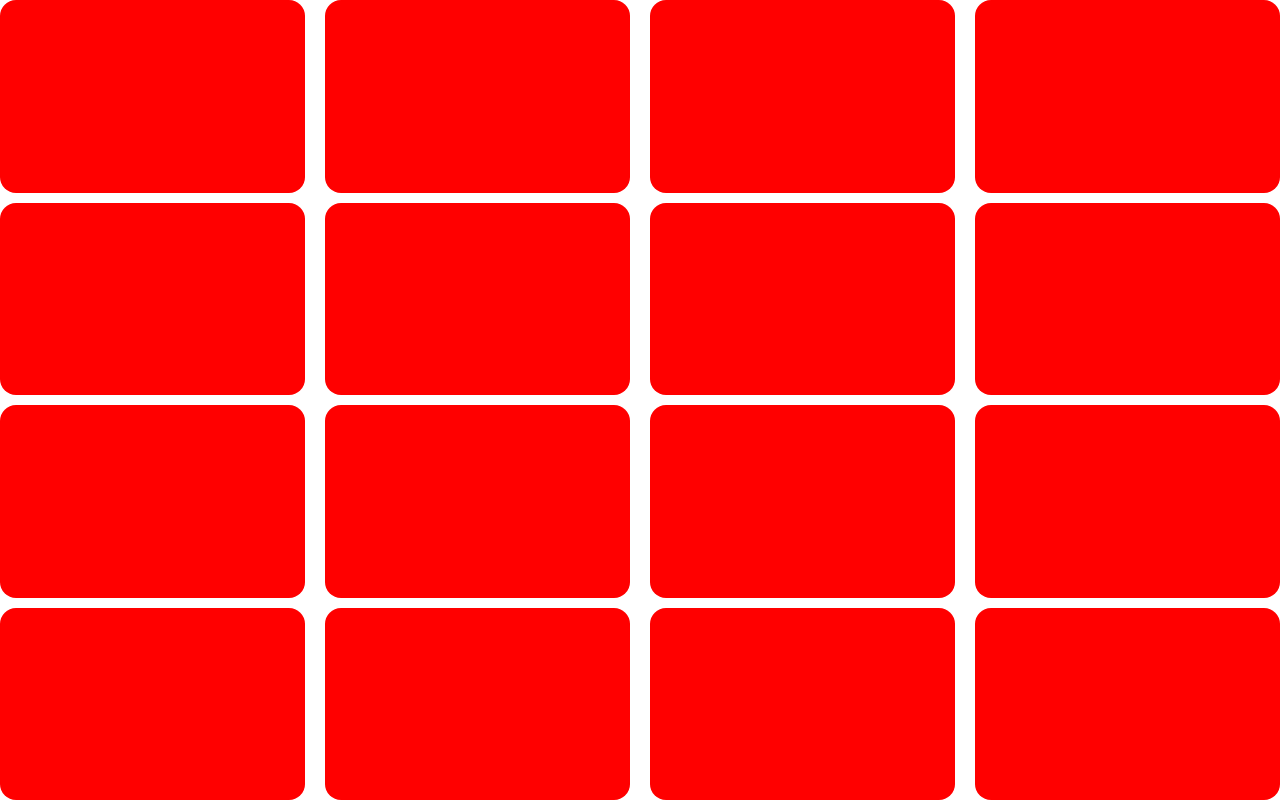
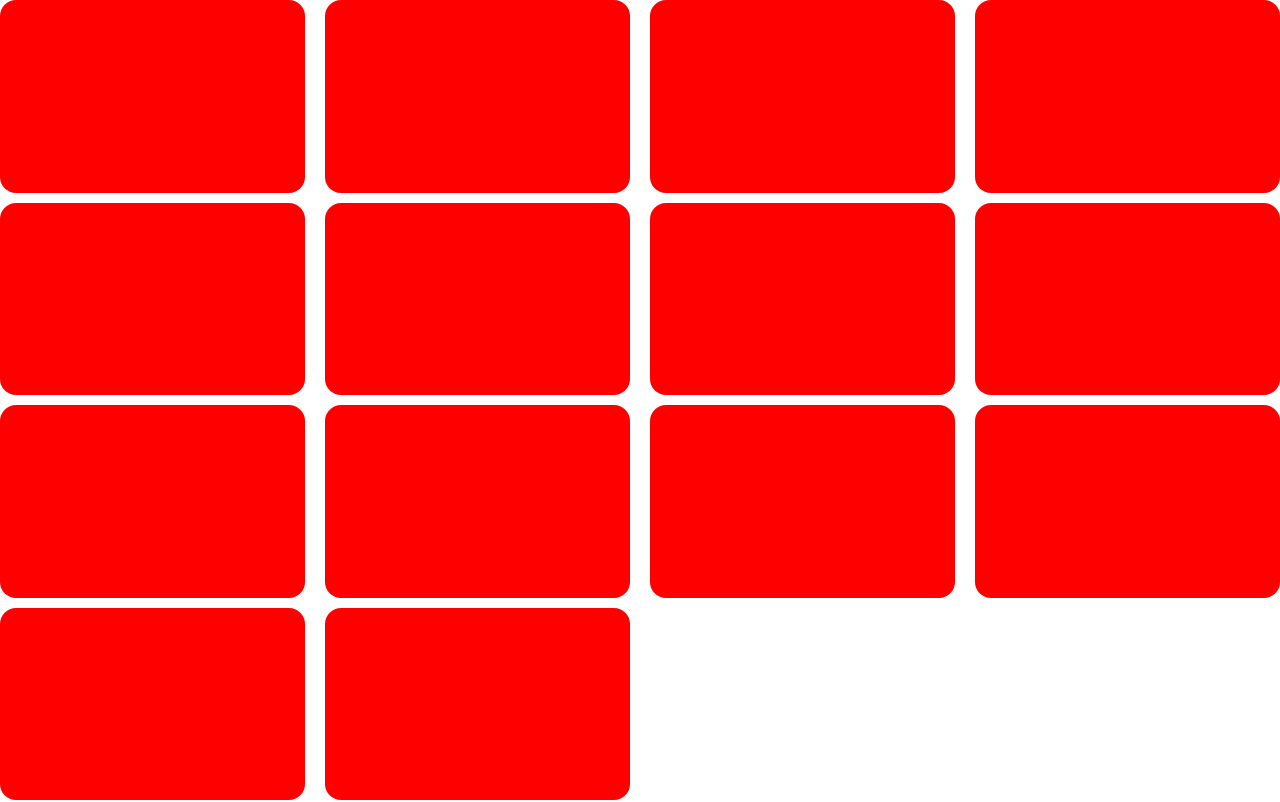
Before and after one commit to guillermoSb/memory-game, a React app: page / in a window 1280 px wide. Built offline with nearby package versions, Linux system fonts and the light colour scheme.

Commit message:
Shuffle array

```diff
--- a/src/components/App.js
+++ b/src/components/App.js
@@ -1,26 +1,10 @@
 import React from "react";
 import Card from "./Card";
+import Game from "./Game";
 
 function App() {
   return (
-    <div className="card-container">
-      <Card content="😄"></Card>
-      <Card content="😄"></Card>
-      <Card content="😄"></Card>
-      <Card content="😄"></Card>
-      <Card content="😄"></Card>
-      <Card content="😄"></Card>
-      <Card content="😄"></Card>
-      <Card content="😄"></Card>
-      <Card content="😄"></Card>
-      <Card content="😄"></Card>
-      <Card content="😄"></Card>
-      <Card content="😄"></Card>
-      <Card content="😄"></Card>
-      <Card content="😄"></Card>
-      <Card content="😄"></Card>
-      <Card content="😄"></Card>
-    </div>
+    <Game />
   );
 }
 
--- a/src/components/Card.js
+++ b/src/components/Card.js
@@ -1,19 +1,13 @@
 import React, { useState } from "react";
 
-function Card({ content }) {
-  const [flipCard, setFlipCard] = useState(false);
-  const toggleFlip = (e) => {
-    if (!flipCard) {
-      setFlipCard(!flipCard);
-    }
-  };
+function Card({ card, onClick, index }) {
   return (
     <div className="scene">
       <div
-        className={`card ${flipCard ? "card--flip" : ""}`}
-        onClick={toggleFlip}
+        className={`card ${card.isFaceUp ? "card--flip" : ""} ${card.isMatched ? "card--matched" : ""}`}
+        onClick={() => onClick(index)}
       >
-        <div className="card__face card__face--front">{content}</div>
+        <div className="card__face card__face--front">{card.content}</div>
         <div className="card__face card__face--back"></div>
       </div>
     </div>
--- /dev/null
+++ b/src/components/Game.js
@@ -0,0 +1,82 @@
+import React, { useEffect, useState } from 'react'
+import { shuffle } from '../utils/shuffle';
+import Card from './Card'
+
+function Game() {
+    const theme = ["😄", "😈", "😜", "🤨", "😖", "😎", "🥸"];
+    const [gameContent, setGameContent] = useState([]);
+    const [gameStarted, setGameStarted] = useState(false);
+    const [currentFaceUpCard, setCurrentFaceUpCard] = useState(-1);
+
+    useEffect(() => {
+        if (!gameStarted) {
+            const cardPairs = createPairs();  // Create card pairs
+            setGameContent(cardPairs);  // Set the initial content
+            setGameStarted(true);   // Set an indicator that the game has started to avoid infinite loops
+        }
+    }, [gameContent])
+
+
+
+    /**
+     * Creates an array with the cards to be played
+     * @returns {string[]}
+     */
+    const createPairs = () => {
+        const cardCollection = [];
+        for (const item of theme) {
+            const card = {
+                content: item,
+                isFaceUp: false,
+                isMatched: false
+            }
+            cardCollection.push(card);
+            cardCollection.push(card);
+        }
+
+        return shuffle(cardCollection);
+    }
+
+    /**
+     * Toggle the flip for a card
+     * @param {number} index
+     */
+    const toggleFlip = (index) => {
+        // Do not allow to flip the card back
+        if (gameContent[index].isFaceUp || gameContent[index].isMatched) {
+            return;
+        }
+        // Set the game state
+        if (currentFaceUpCard === -1) {
+            setCurrentFaceUpCard(index);
+            console.log('NO CURRENT', currentFaceUpCard)
+        } else {
+            // Check for a match
+            if (gameContent[index].content === gameContent[currentFaceUpCard].content) {
+
+            } else {
+                setCurrentFaceUpCard(-1);
+            }
+        }
+        // Set the new game content
+        setGameContent(gameContent.map((card, idx) => {
+            return {
+                ...card,
+                isFaceUp: idx === index ? !card.isFaceUp : card.isFaceUp
+            }
+        }))
+
+    };
+
+    return (
+        <div className="card-container">
+            {gameContent.map((card, index) => {
+                return (
+                    <Card key={index} card={card} index={index} onClick={toggleFlip} />
+                );
+            })}
+        </div>
+    );
+}
+
+export default Game
--- a/src/index.scss
+++ b/src/index.scss
@@ -16,12 +16,16 @@
 
   transform-style: preserve-3d;
   transform-origin: center center;
-  transition: transform 1s;
+  transition: transform 0.5s;
 
   cursor: pointer;
 
   &--flip {
     transform: rotateY(-180deg);
+  }
+
+  &--matched {
+    transform: scale(0.01);
   }
 
   &__face {
--- /dev/null
+++ b/src/utils/shuffle.js
@@ -0,0 +1,19 @@
+
+/**
+ * Shuffle an array using Fisher-Yates Shuffle.
+ * This method was developed following this article: https://bost.ocks.org/mike/shuffle/
+ * @param {any[]} array
+ */
+export const shuffle = (array) => {
+    let shuffledArray = [...array];
+    let m = array.length;   // m is the size of the array
+    let currentItem, i;    // Variables to store indices
+    // While we still have elements to shuffle
+    while (m != 0) {
+        i = Math.floor(Math.random() * m--);    // Pick a random index and decrease m
+        currentItem = shuffledArray[m]; // Get the current item
+        shuffledArray[m] = shuffledArray[i];    // Place the random element at the end
+        shuffledArray[i] = currentItem; // Place the current item on the random position
+    }
+    return shuffledArray;
+}
```
